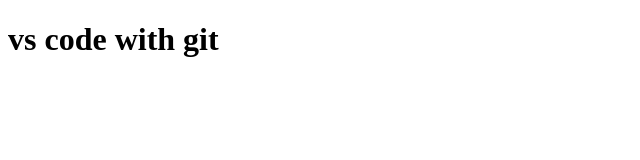
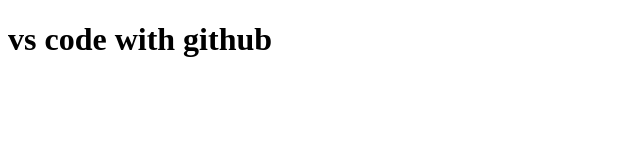
Before and after one commit to mayank0611/LWC_Exercise, a website: page index.html in a window 1280 px wide. Shown: the whole page, without its empty margins (0-640 px from the left). Drawn offline with Linux system fonts and the light colour scheme.

Commit message:
first commit

```diff
--- a/index.html
+++ b/index.html
@@ -7,6 +7,6 @@
     <title>Document</title>
 </head>
 <body>
-    <h1> vs code with git</h1>
+    <h1> vs code with github</h1>
 </body>
 </html>
```
